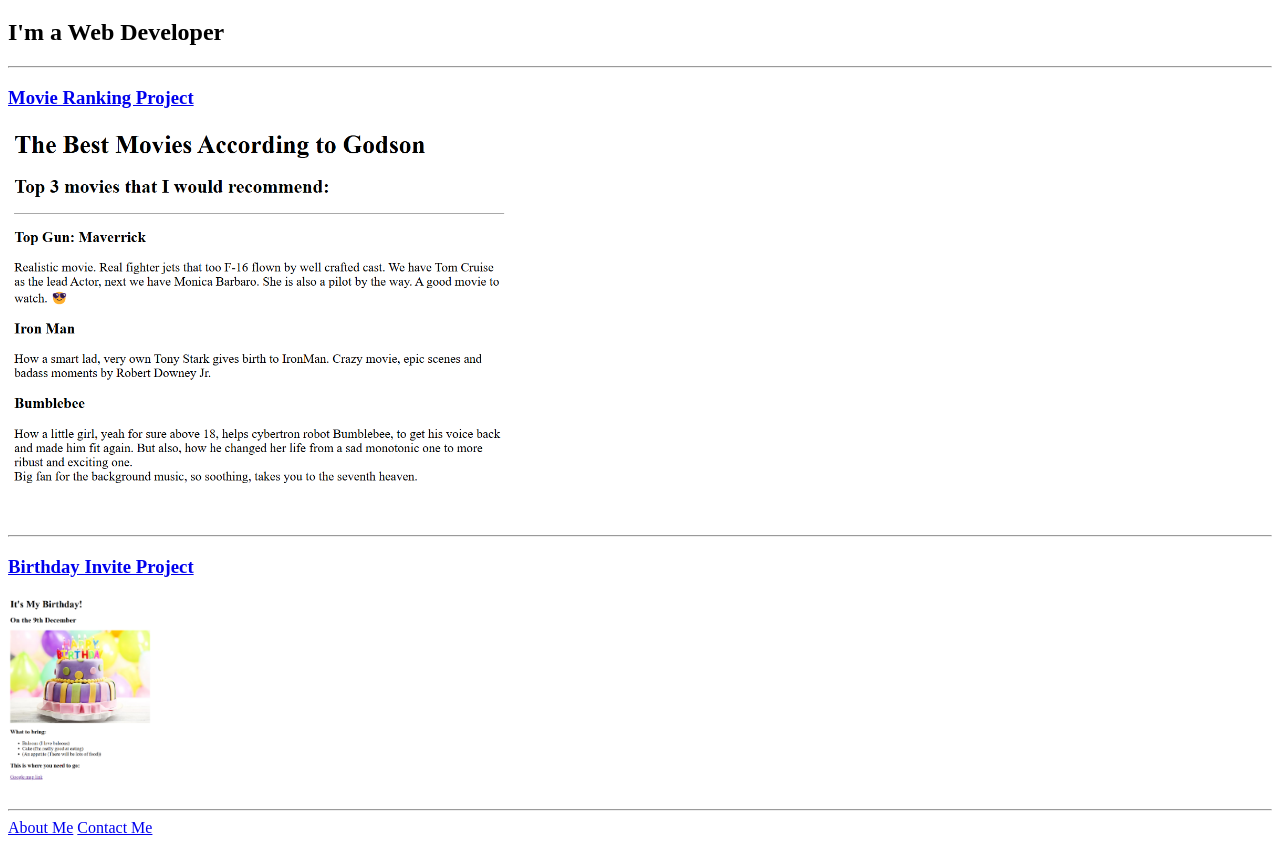
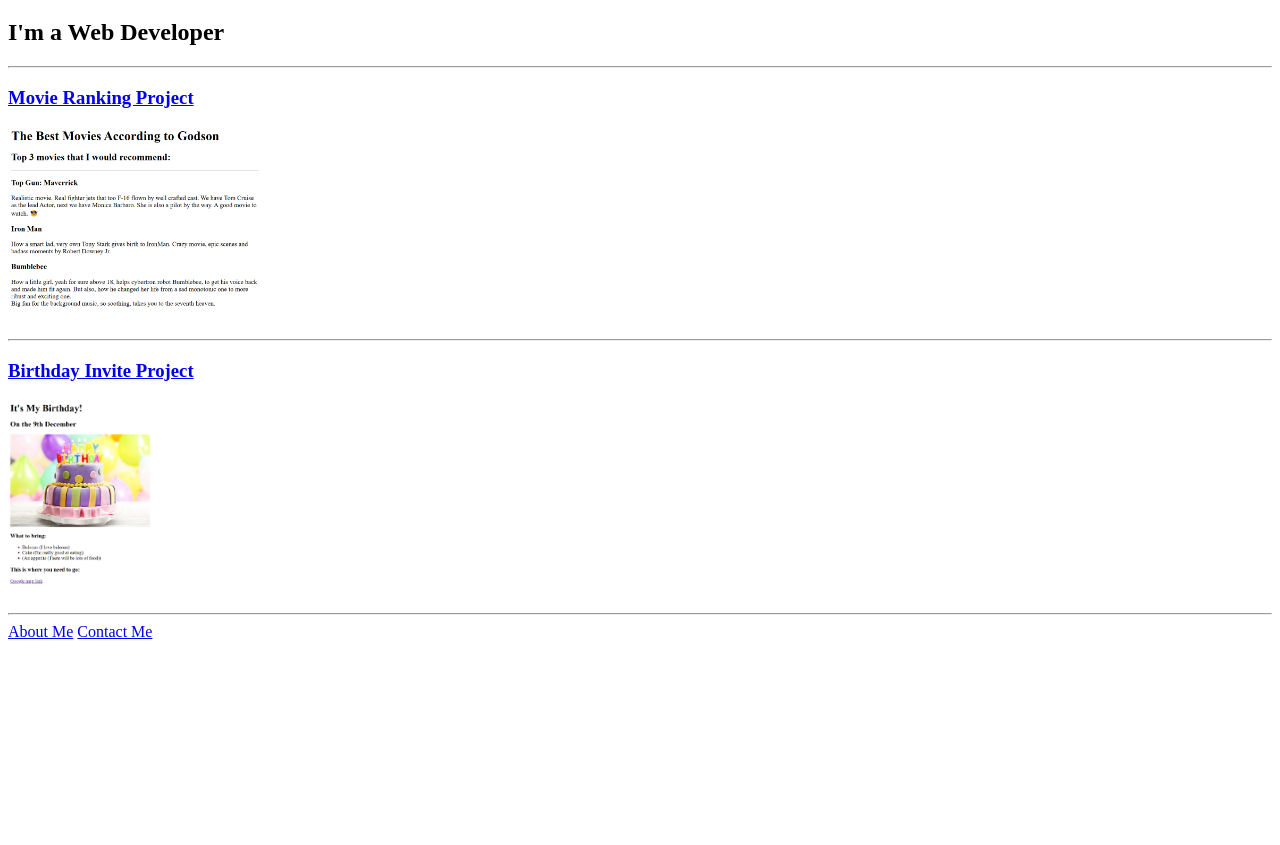
Before and after one commit to godsonsphilip/HTML-Portfolio, a plain HTML site: page index.html in a window 1280 px wide. Shown: the part 61-906 px from the top of the page. After the commit the page ends 800 px from the top, so only its background shows below. Drawn offline with Linux system fonts and the light colour scheme.

Commit message:
Update a.css

```diff
--- a/a.css
+++ b/a.css
@@ -1,3 +1,3 @@
 .fit-picture {
-    width: 500px;
+    height: 200px;
   }
```
